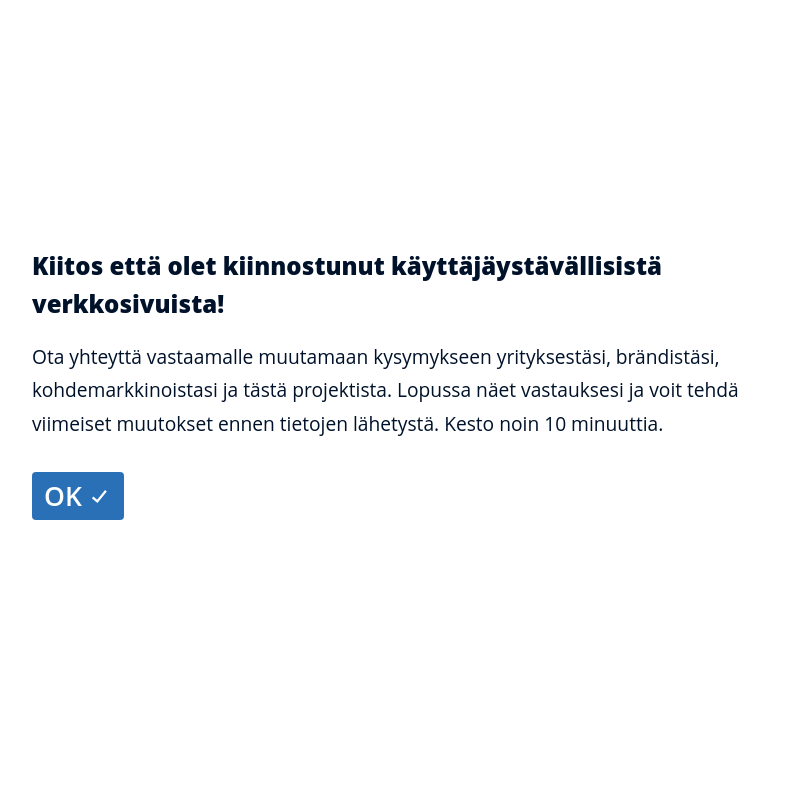
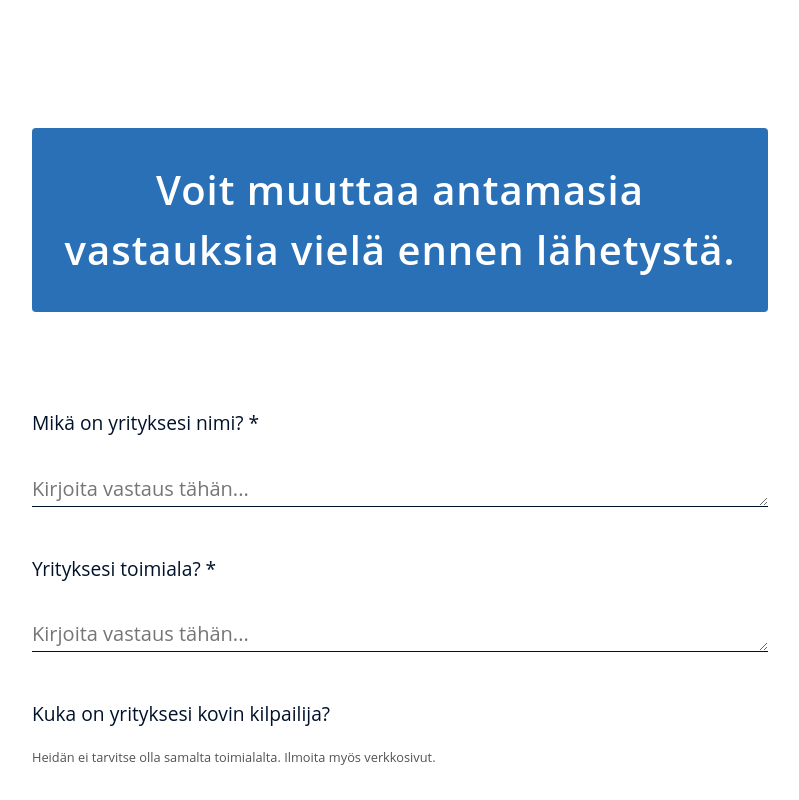
Before and after one commit to digiaalto/etusivu, a Next.js app: page /haastattelulomake in a window 1280 px wide. Shown: the top 800 px of the page, without its empty margins (240-1039 px from the left). Built offline with nearby package versions, Linux system fonts and the light colour scheme; a small style sheet from the web is missing.

Commit message:
form submission attempt #3

```diff
--- a/components/FormApp.js
+++ b/components/FormApp.js
@@ -99,7 +99,7 @@ const NetlifyForm = () => {
   const [index, setIndex] = useState(0)
   const [nextIndex, setNextIndex] = useState(0)
   const [downKeys, setDownKeys] = useState([])
-  const [editorEnabled, setEditorEnabled] = useState(false)
+  const [editorEnabled, setEditorEnabled] = useState(true)
   const [errors, setFormErrors] = useState([])
   const [formData, setFormData] = useState({
     yritysNimi: {
@@ -641,10 +641,11 @@ const FinalEditor = (props) => {
       <Element>
         <div className={styles.editorHeaderContainer}>
           <span className={styles.editorHeader}>
-            Alla voit tarkistaa vastaukset vielä kerran ennen lähetystä.
+            Voit muuttaa antamasia vastauksia vielä ennen lähetystä.
           </span>
         </div>
       </Element>
+      <input type="hidden" name="form-name" value="haastattelulomake" />
       {elements.map((section, index) => (
         <div className={styles.finalEditorSection} key={`section-${index}`}>
           {section}
--- a/styles/FormApp.module.sass
+++ b/styles/FormApp.module.sass
@@ -160,6 +160,7 @@ $color: map-get($colors, textDark)
   letter-spacing: 1px
   padding: 0.5rem
   border-radius: 4px
+  line-height: 1.5
 
 .editorHeader
   font-size: 1.55rem
@@ -182,6 +183,7 @@ $color: map-get($colors, textDark)
 
   .editorHeaderContainer
     padding: 2rem
+    margin-bottom: 6rem
 
   .editorHeader
     font-size: 2.5em
```
